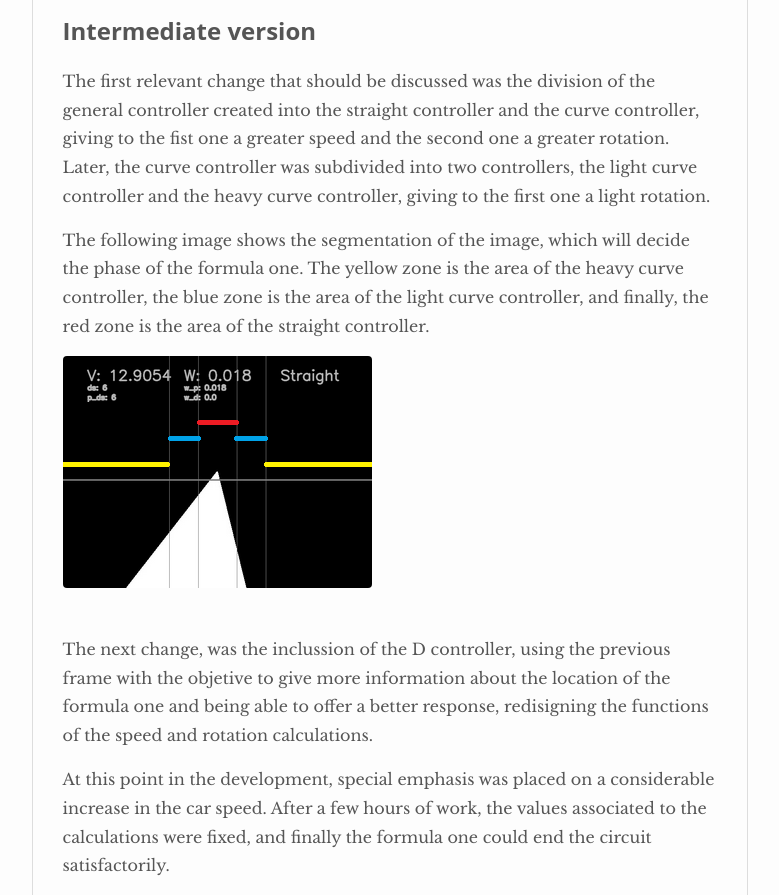
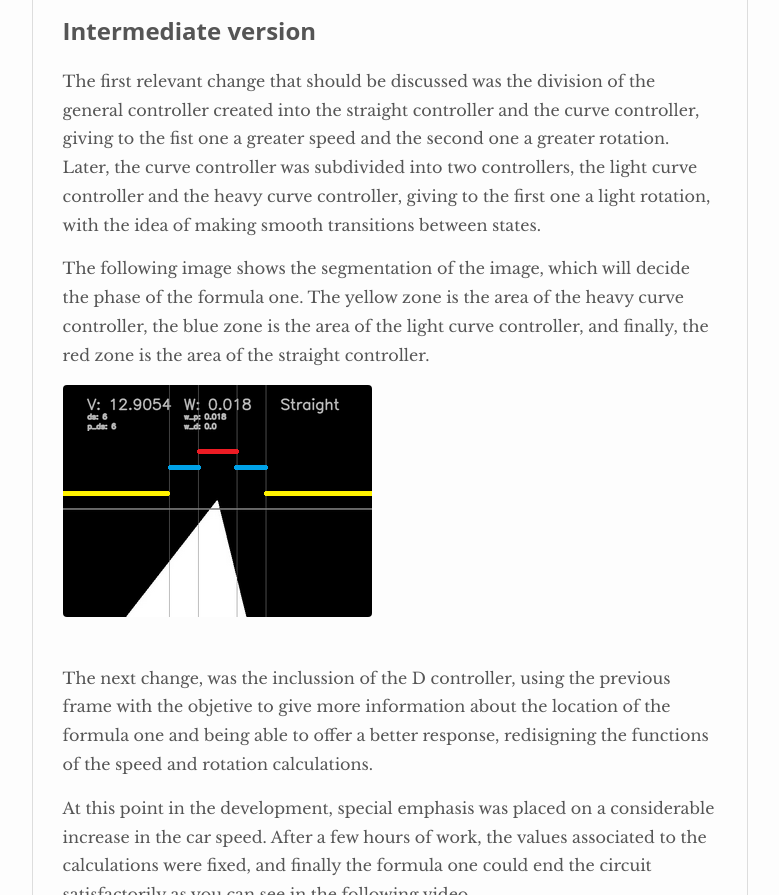
Before and after one commit to RoberG/MUVA-Robotica, a Jekyll site: the page built from _posts/2020-02-15-Practice 1 - Followline.md, in a window 1280 px wide and 1400 px high, scrolled down 2158 px. Shown: the part 189-1084 px from the top of the window, without its empty margins (250-1029 px from the left). Built offline with Jekyll 4.4.1, drawn with Linux system fonts in a browser that asks for light colours; nearby versions of some CDN libraries; some of the changed text lies outside the part shown; grey boxes are pictures that could not be loaded.

Commit message:
Update 2020-02-15-Practice 1 - Followline.md

```diff
--- a/_posts/2020-02-15-Practice 1 - Followline.md
+++ b/_posts/2020-02-15-Practice 1 - Followline.md
@@ -41,7 +41,8 @@ In the following video you can see the results of this version:
 ## Intermediate version
 
 The first relevant change that should be discussed was the division of the general controller created into the straight controller and the curve controller, giving to the fist one a greater speed and the
-second one a greater rotation. Later, the curve controller was subdivided into two controllers, the light curve controller and the heavy curve controller, giving to the first one a light rotation.
+second one a greater rotation. Later, the curve controller was subdivided into two controllers, the light curve controller and the heavy curve controller, giving to the first one a light rotation,
+with the idea of making smooth transitions between states.
 
 The following image shows the segmentation of the image, which will decide the phase of the formula one. The yellow zone is the area of the heavy curve controller, the blue zone is the area of the
 light curve controller, and finally, the red zone is the area of the straight controller.
@@ -52,7 +53,7 @@ The next change, was the inclussion of the D controller, using the previous fram
 redisigning the functions of the speed and rotation calculations.
 
 At this point in the development, special emphasis was placed on a considerable increase in the car speed. After a few hours of work, the values associated to the calculations were fixed, and finally the
-formula one could end the circuit satisfactorily.
+formula one could end the circuit satisfactorily as you can see in the following video.
 
 <iframe width="640" height="400" src="{{site.baseurl}}/images/v2.mp4" frameborder="0" allowfullscreen></iframe>
 {: .video}
```
